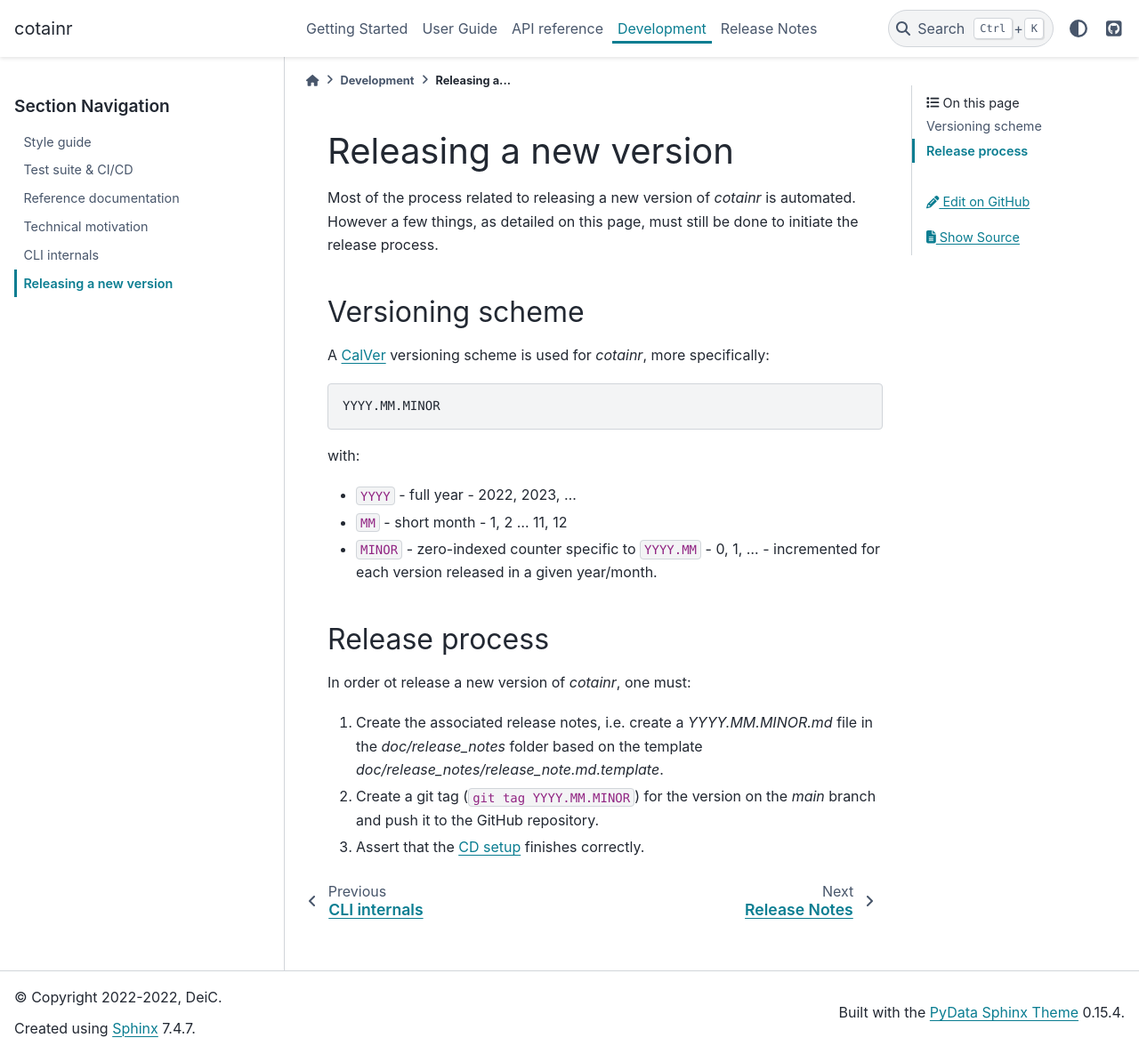
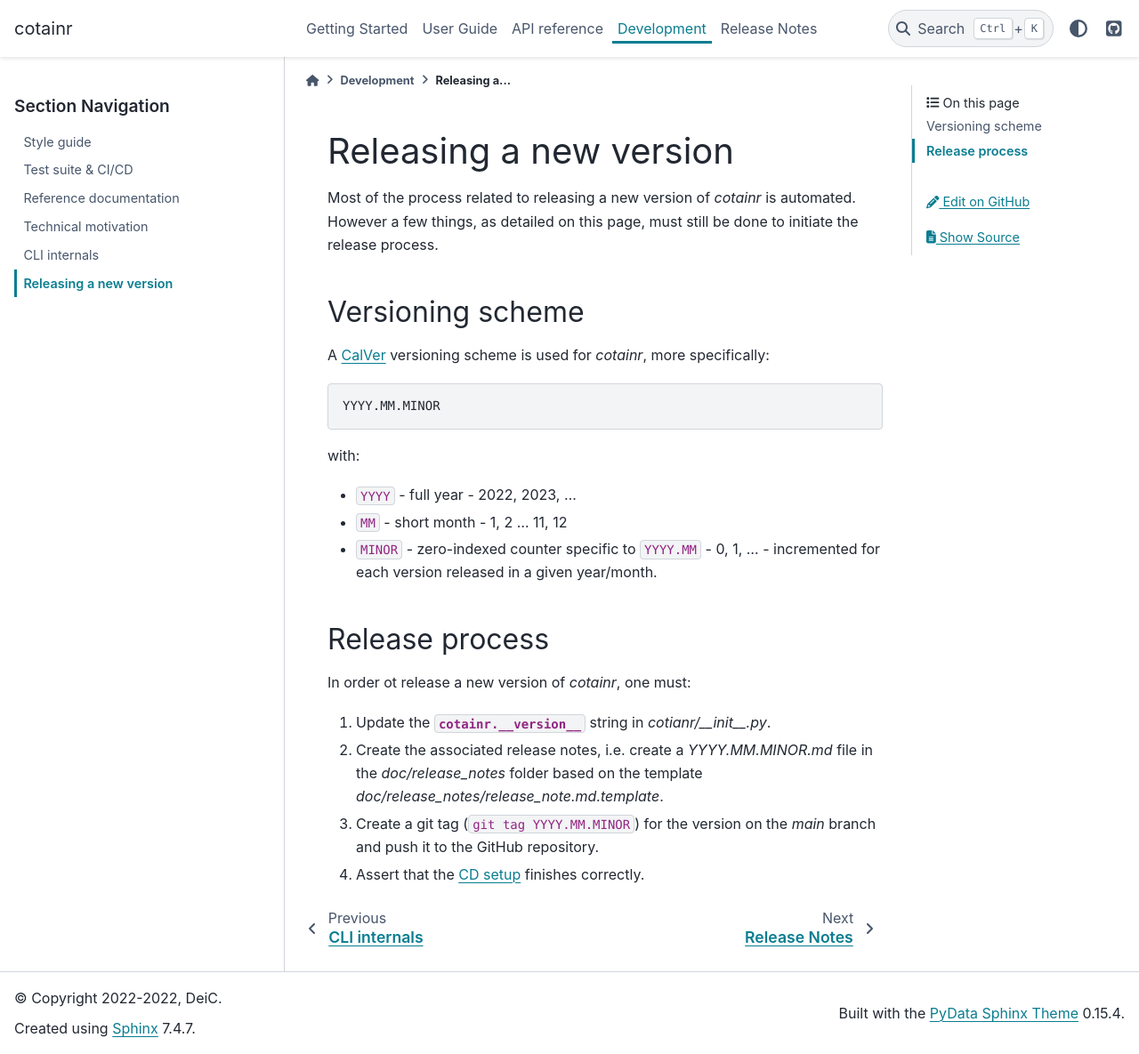
Before and after one commit to DeiC-HPC/cotainr, a Sphinx documentation site: the page built from doc/development/releasing.rst, in a window 1280 px wide and 1185 px high. Shown: the whole window at 89% size. Built offline with Sphinx 7.4.7 and the PyData theme 0.15.4, drawn with Linux system fonts in a browser that asks for light colours; pages that are not in the unit, such as notebooks, are missing from menus.

Commit message:
AB#476 Added note about updating __version__ as part of release process.

```diff
--- a/doc/development/releasing.rst
+++ b/doc/development/releasing.rst
@@ -23,6 +23,7 @@
 ---------------
 In order ot release a new version of `cotainr`, one must:
 
-1. Create the associated release notes, i.e. create a `YYYY.MM.MINOR.md` file in the `doc/release_notes` folder based on the template `doc/release_notes/release_note.md.template`.
-2. Create a git tag (:code:`git tag YYYY.MM.MINOR`) for the version on the *main* branch and push it to the GitHub repository.
-3. Assert that the :ref:`CD setup <continuous_delivery>` finishes correctly.
+1. Update the :attr:`cotainr.__version__` string in `cotianr/__init__.py`.
+2. Create the associated release notes, i.e. create a `YYYY.MM.MINOR.md` file in the `doc/release_notes` folder based on the template `doc/release_notes/release_note.md.template`.
+3. Create a git tag (:code:`git tag YYYY.MM.MINOR`) for the version on the *main* branch and push it to the GitHub repository.
+4. Assert that the :ref:`CD setup <continuous_delivery>` finishes correctly.
```
